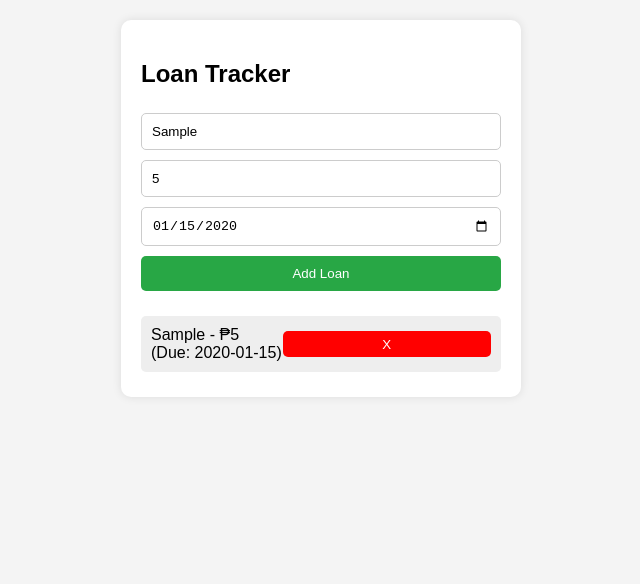
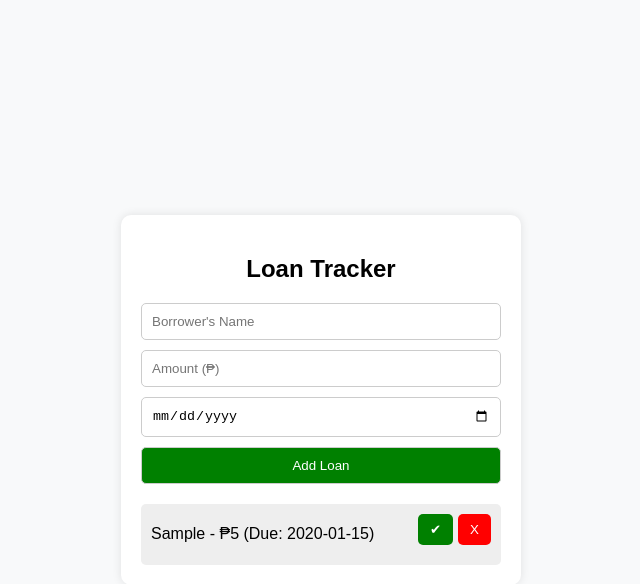
Before and after one commit to AlwinRivera/Lendly, a plain HTML site: page index.html in a window 1280 px wide. Both pictures are taken after typing "Sample", "5", "2020-01-15" into the empty fields and a click on the button "Add Loan". Shown: the whole page, without its empty margins (319-959 px from the left). Drawn offline with Linux system fonts and the light colour scheme.

Commit message:
Improve UI, add paid button, sort loans by oldest

```diff
--- a/index.html
+++ b/index.html
@@ -5,15 +5,58 @@
     <meta name="viewport" content="width=device-width, initial-scale=1.0">
     <title>Loan Tracker</title>
     <style>
-        body { font-family: Arial, sans-serif; margin: 20px; padding: 0; background: #f4f4f4; }
-        body * { box-sizing: border-box;}
-        .container { max-width: 400px; margin: auto; background: white; padding: 20px; border-radius: 10px; box-shadow: 0px 0px 10px rgba(0,0,0,0.1); }
-        input, button { width: 100%; padding: 10px; margin: 5px 0; border: 1px solid #ccc; border-radius: 5px; }
-        button { background: #28a745; color: white; border: none; cursor: pointer; }
-        button:hover { background: #218838; }
-        .loan-list { margin-top: 20px; }
-        .loan-item { background: #eee; padding: 10px; margin: 5px 0; border-radius: 5px; display: flex; justify-content: space-between; }
-        .delete-btn { background: red; color: white; border: none; padding: 5px 10px; border-radius: 5px; cursor: pointer; }
+        body {
+            font-family: Arial, sans-serif;
+            display: flex;
+            justify-content: center;
+            align-items: center;
+            height: 100vh;
+            background-color: #f8f9fa;
+            margin: 0;
+        }
+        body * {
+            box-sizing: border-box;
+        }
+        .container {
+            background: white;
+            padding: 20px;
+            border-radius: 10px;
+            box-shadow: 0 0 10px rgba(0, 0, 0, 0.1);
+            width: 100%;
+            max-width: 400px;
+        }
+        h2 {
+            text-align: center;
+        }
+        input, select, button {
+            width: 100%;
+            margin-bottom: 10px;
+            padding: 10px;
+            border: 1px solid #ccc;
+            border-radius: 5px;
+        }
+        .loan-item {
+            display: flex;
+            justify-content: space-between;
+            align-items: center;
+            background: #eee;
+            padding: 10px;
+            border-radius: 5px;
+            margin-top: 10px;
+        }
+        .loan-actions {
+            display: flex;
+            gap: 5px;
+        }
+        .delete-btn, .paid-btn {
+            border: none;
+            padding: 8px 12px;
+            color: white;
+            border-radius: 5px;
+            cursor: pointer;
+        }
+        .delete-btn { background: red; }
+        .paid-btn { background: green; }
     </style>
 </head>
 <body>
@@ -22,43 +65,48 @@
         <input type="text" id="borrower" placeholder="Borrower's Name">
         <input type="number" id="amount" placeholder="Amount (₱)">
         <input type="date" id="dueDate">
-        <button onclick="addLoan()">Add Loan</button>
-        <div class="loan-list" id="loanList"></div>
+        <button onclick="addLoan()" style="background: green; color: white;">Add Loan</button>
+        <div id="loanList"></div>
     </div>
-
     <script>
         let loans = JSON.parse(localStorage.getItem("loans")) || [];
-
+        function renderLoans() {
+            const loanList = document.getElementById("loanList");
+            loanList.innerHTML = "";
+            loans.sort((a, b) => new Date(a.dueDate) - new Date(b.dueDate));
+            loans.forEach((loan, index) => {
+                const loanItem = document.createElement("div");
+                loanItem.className = "loan-item";
+                loanItem.innerHTML = `
+                    ${loan.borrower} - ₱${loan.amount} (Due: ${loan.dueDate})
+                    <div class="loan-actions">
+                        <button class="paid-btn" onclick="markAsPaid(${index})">✔</button>
+                        <button class="delete-btn" onclick="deleteLoan(${index})">X</button>
+                    </div>
+                `;
+                loanList.appendChild(loanItem);
+            });
+            localStorage.setItem("loans", JSON.stringify(loans));
+        }
         function addLoan() {
             const borrower = document.getElementById("borrower").value;
             const amount = document.getElementById("amount").value;
             const dueDate = document.getElementById("dueDate").value;
-
-            if (borrower && amount && dueDate) {
-                const loan = { borrower, amount, dueDate };
-                loans.push(loan);
-                localStorage.setItem("loans", JSON.stringify(loans));
-                renderLoans();
-            }
+            if (!borrower || !amount || !dueDate) return alert("Please fill all fields");
+            loans.push({ borrower, amount, dueDate });
+            renderLoans();
+            document.getElementById("borrower").value = "";
+            document.getElementById("amount").value = "";
+            document.getElementById("dueDate").value = "";
         }
-
-        function renderLoans() {
-            const loanList = document.getElementById("loanList");
-            loanList.innerHTML = "";
-            loans.forEach((loan, index) => {
-                loanList.innerHTML += `<div class="loan-item">
-                    <span>${loan.borrower} - ₱${loan.amount} (Due: ${loan.dueDate})</span>
-                    <button class="delete-btn" onclick="deleteLoan(${index})">X</button>
-                </div>`;
-            });
-        }
-
         function deleteLoan(index) {
             loans.splice(index, 1);
-            localStorage.setItem("loans", JSON.stringify(loans));
             renderLoans();
         }
-
+        function markAsPaid(index) {
+            alert(`${loans[index].borrower}'s loan is marked as paid!`);
+            deleteLoan(index);
+        }
         renderLoans();
     </script>
 </body>
```
